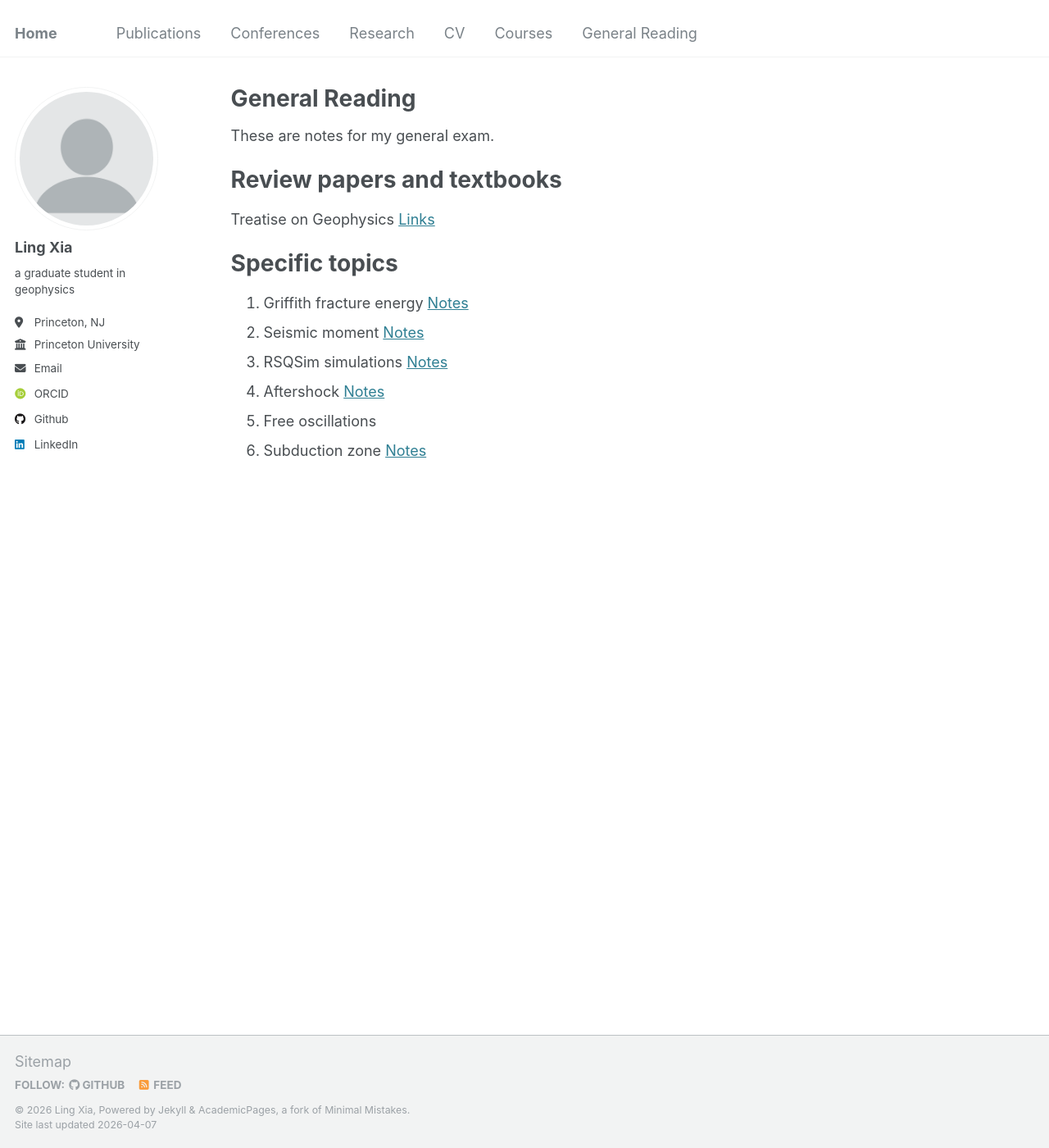
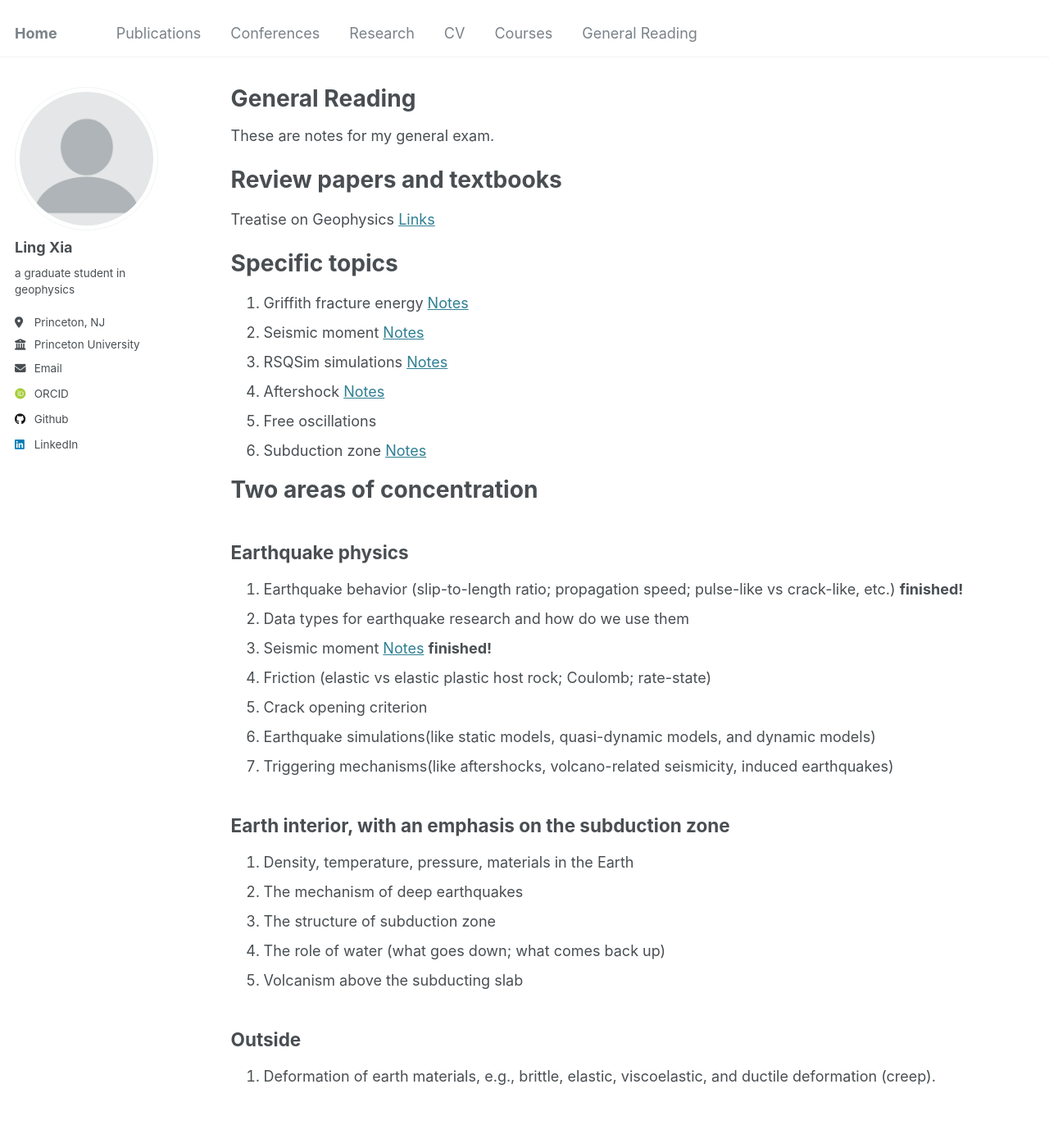
Before and after one commit to xialing2003/xialing2003.github.io, a Jekyll site: the page built from _pages/general.md, in a window 1280 px wide and 1400 px high. Shown: the whole window at 82% size. Built offline with Jekyll 4.4.1, drawn with Linux system fonts in a browser that asks for light colours; some web fonts are replaced.

Commit message:
updates on studying list

```diff
--- a/_pages/general.md
+++ b/_pages/general.md
@@ -21,3 +21,23 @@ Treatise on Geophysics [Links](https://www.sciencedirect.com/referencework/97804
 4. Aftershock [Notes](general/after.md)
 5. Free oscillations
 6. Subduction zone [Notes](general/subduction.md)
+
+# Two areas of concentration
+## Earthquake physics
+1. Earthquake behavior (slip-to-length ratio; propagation speed; pulse-like vs crack-like, etc.) **finished!**
+2. Data types for earthquake research and how do we use them
+3. Seismic moment [Notes](general/moment.md) **finished!**
+4. Friction (elastic vs elastic plastic host rock; Coulomb; rate-state)
+5. Crack opening criterion
+6. Earthquake simulations(like static models, quasi-dynamic models, and dynamic models)
+7. Triggering mechanisms(like aftershocks, volcano-related seismicity, induced earthquakes)
+
+## Earth interior, with an emphasis on the subduction zone
+1. Density, temperature, pressure, materials in the Earth
+2. The mechanism of deep earthquakes
+3. The structure of subduction zone
+4. The role of water (what goes down; what comes back up)
+5. Volcanism above the subducting slab
+
+## Outside
+1. Deformation of earth materials, e.g., brittle, elastic, viscoelastic, and ductile deformation (creep).
```
